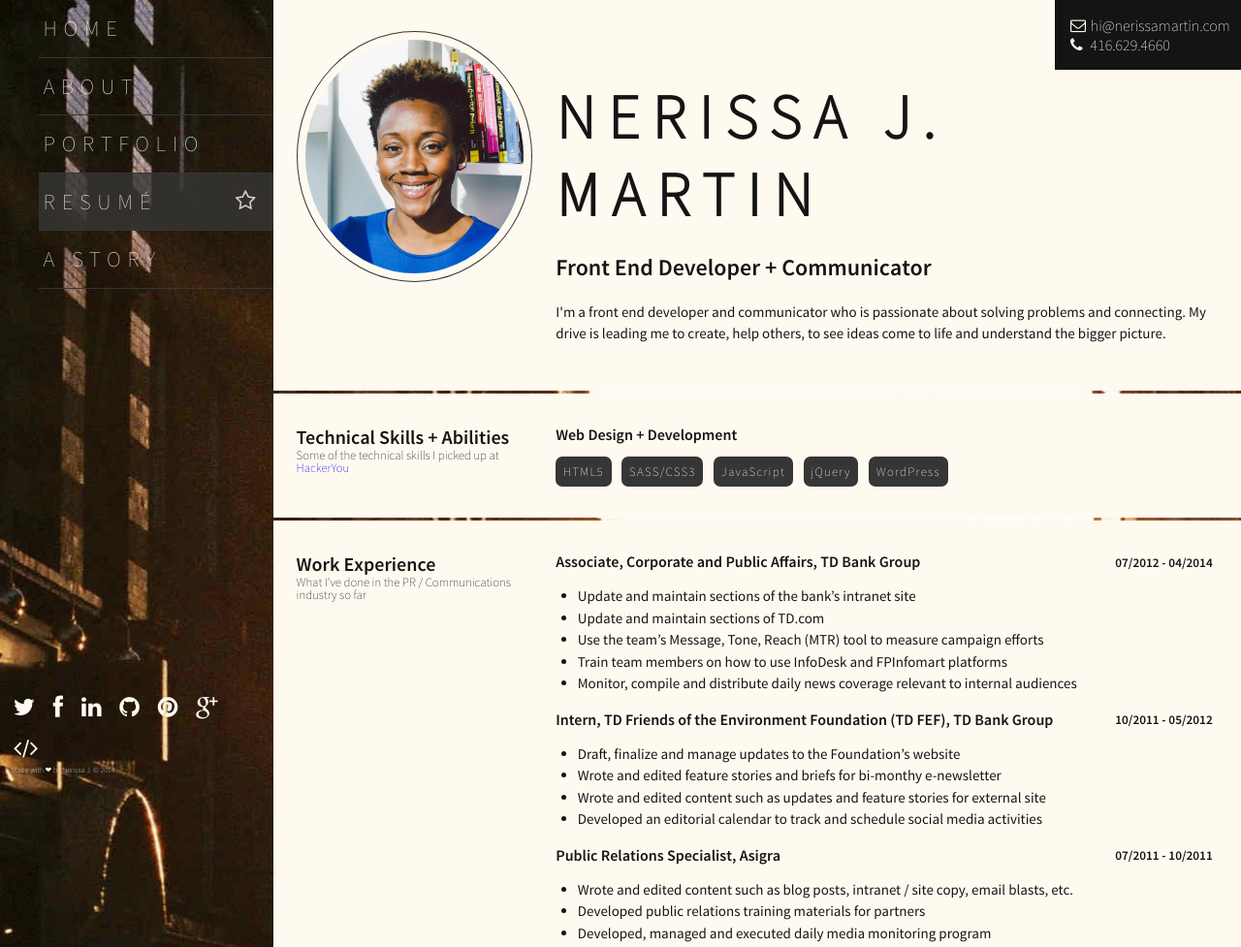
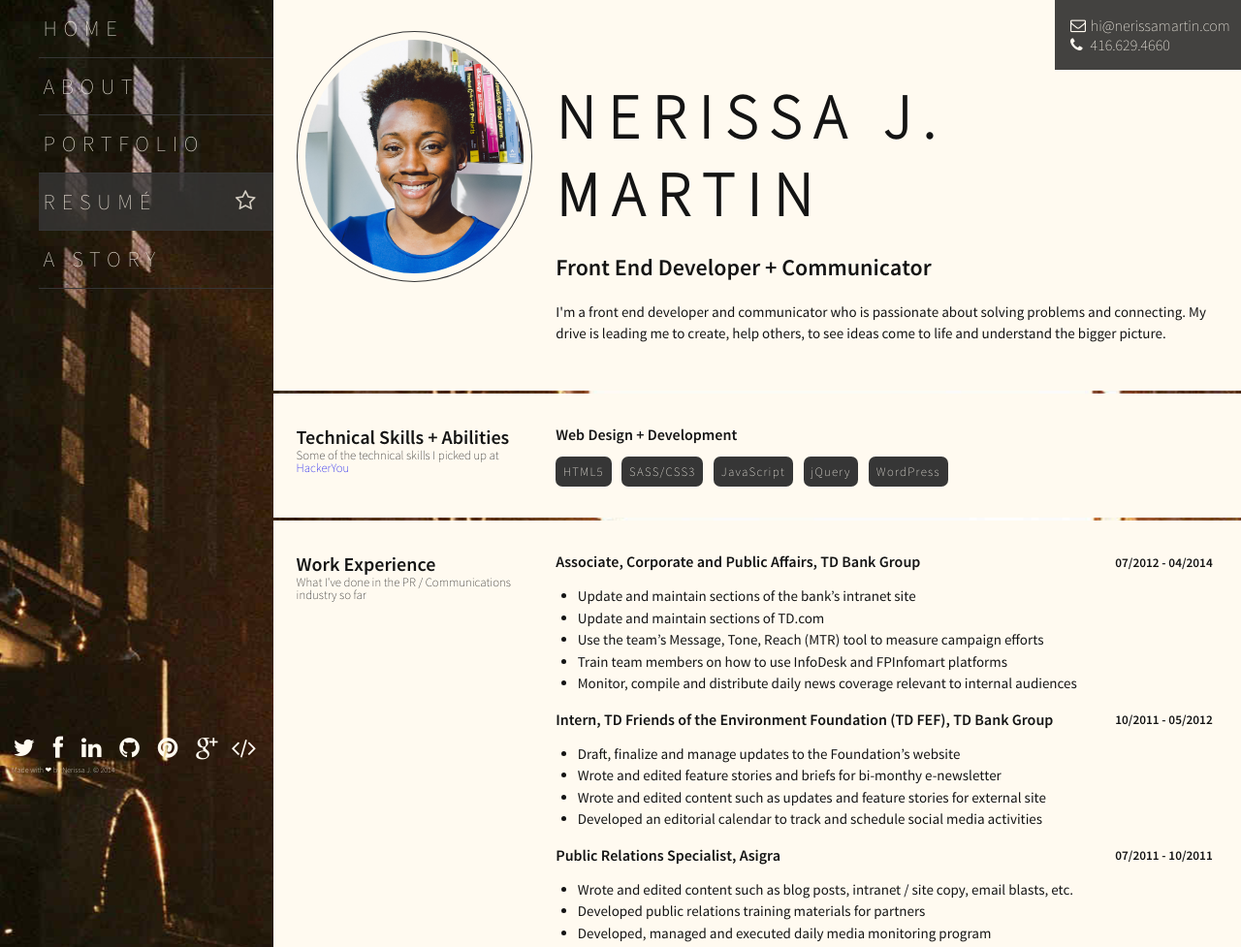
Before and after one commit to Neriss/Resume, a plain HTML site: page index.html in a window 1280 px wide. Shown: the top 977 px of the page at 97% size. Drawn offline with Linux system fonts and the light colour scheme.

Commit message:
(not) final changes

```diff
--- a/css/style.scss
+++ b/css/style.scss
@@ -152,6 +152,10 @@ body {
 			padding: 0.3em;
 			font-size: 1.5em;
 
+			&:last-child {
+				padding-left: 0.1em;
+			}
+
 			&:hover {
 				color: $gold;
 			}
@@ -173,9 +177,21 @@ body {
 	top: 0;
 	right: 0;
 	background: $black;
+	opacity: 0.8;
 	padding: 1em;
 	width: 15%;
+	height: 72px;
+	font-size: 1em;
 	z-index: 3000;
+	-webkit-transition: width 1.5s ease, height 1.5s ease, font-size 1.5s ease, padding 1.5s ease;
+	transition: width 1.5s ease, height 1.5s ease, font-size 1.5s ease, padding 1.5s ease;
+
+	&:hover {
+		width: 30%;
+		height: 115px;
+		font-size: 2em;
+		padding: 0.5em;
+	}
 
 	.phone:before {
 		font-family: 'FontAwesome';
--- a/index.html
+++ b/index.html
@@ -41,7 +41,7 @@
 				</div>
 			</div>
 			<div class="contactinfo" id="contactinfo">
-				<span class="email"><a href="mailto:hi@nerissamartin.com">hi@nerissamartin.com</a></span>
+				<span class="email"><a href="mailto:hi@nerissamartin.com">hi@nerissamartin.com</a></span><br>
 				<span class="phone" id="phone">416.629.4660</span>
 			</div>
 		</section>
```
Also changed, not shown: css/style.css.
